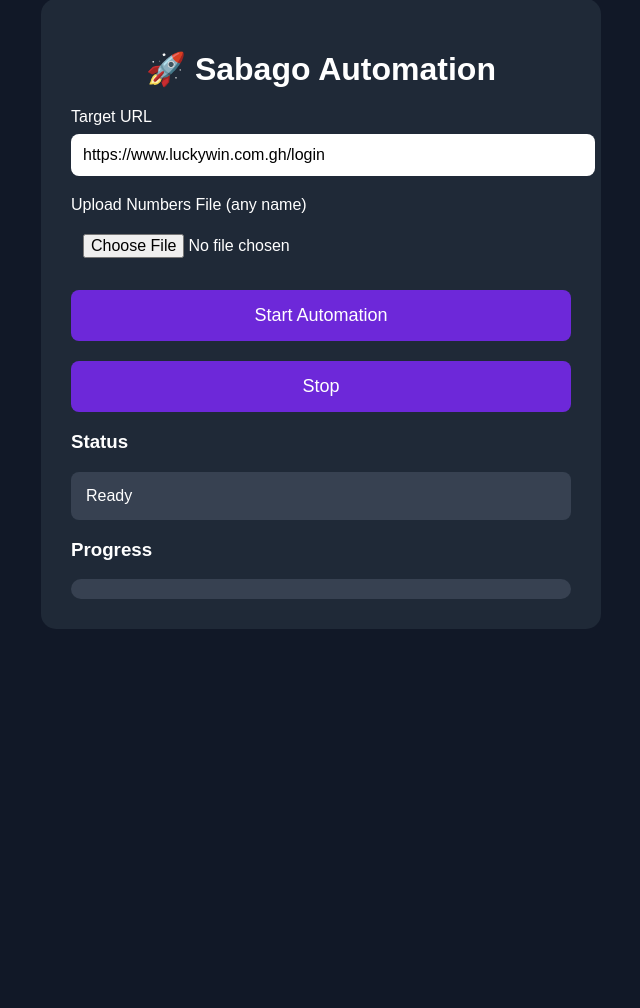
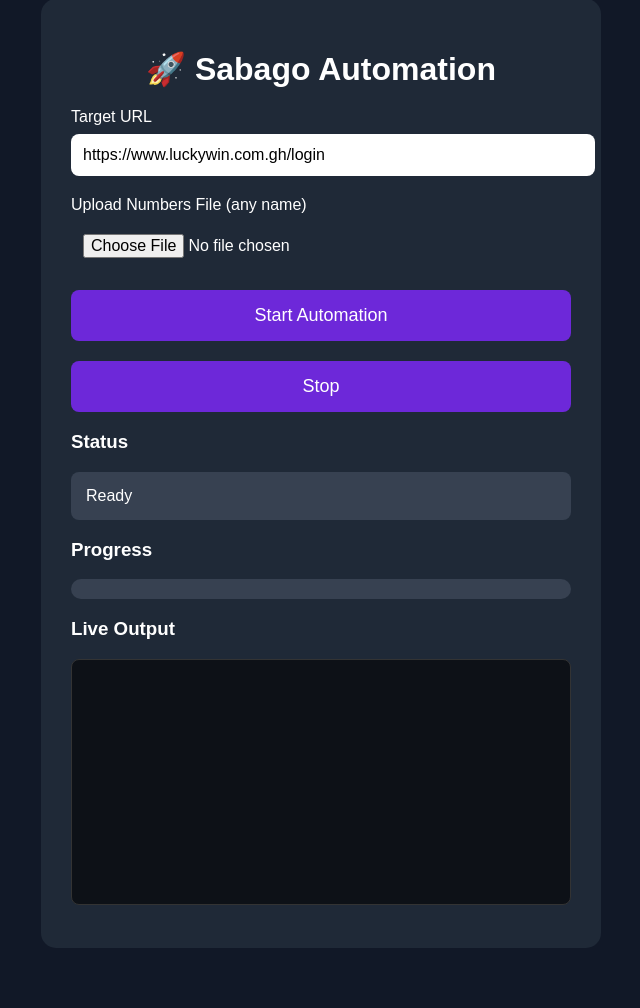
Before and after one commit to FREDNKR/automation-bot, a Flask app: page / in a window 1280 px wide. Shown: the part 61-1069 px from the top of the page, without its empty margins (319-959 px from the left). Before the commit the page ends 690 px from the top, so only its background shows below. Run offline with Flask 3, Linux system fonts and the light colour scheme.

Commit message:
Add live output log panel

```diff
--- a/static/css/style.css
+++ b/static/css/style.css
@@ -71,3 +71,14 @@ button:hover {
     background: #22c55e;
     transition: width 0.4s ease;
 }
+.log-box {
+    background: #0d1117;
+    color: #c9d1d9;
+    padding: 12px;
+    border-radius: 8px;
+    height: 220px;
+    overflow-y: auto;
+    font-size: 13px;
+    white-space: pre-wrap;
+    border: 1px solid #333;
+}
--- a/static/js/script.js
+++ b/static/js/script.js
@@ -51,3 +51,24 @@ stopBtn.onclick = function() {
     statusEl.textContent = "Stopped";
     progressBar.style.width = "0%";
 };
+let logPollInterval = null;
+
+function pollLogs() {
+    fetch('/logs')
+        .then(res => res.json())
+        .then(lines => {
+            const box = document.getElementById('logBox');
+            box.textContent = lines.join('\n');
+            box.scrollTop = box.scrollHeight;
+        })
+        .catch(err => console.error('log fetch failed', err));
+}
+
+function startLogPolling() {
+    fetch('/logs/clear', { method: 'POST' });
+    logPollInterval = setInterval(pollLogs, 1000);
+}
+
+function stopLogPolling() {
+    if (logPollInterval) clearInterval(logPollInterval);
+}
--- a/templates/index.html
+++ b/templates/index.html
@@ -26,7 +26,11 @@
         <h3>Progress</h3>
         <div class="progress">
             <div class="bar" id="progressBar"></div>
+            <h3>Live Output</h3>
+
         </div>
+        <h3>Live Output</h3>
+<pre id="logBox" class="log-box"></pre>
     </div>
 
     <script src="{{ url_for('static', filename='js/script.js') }}"></script>
```
